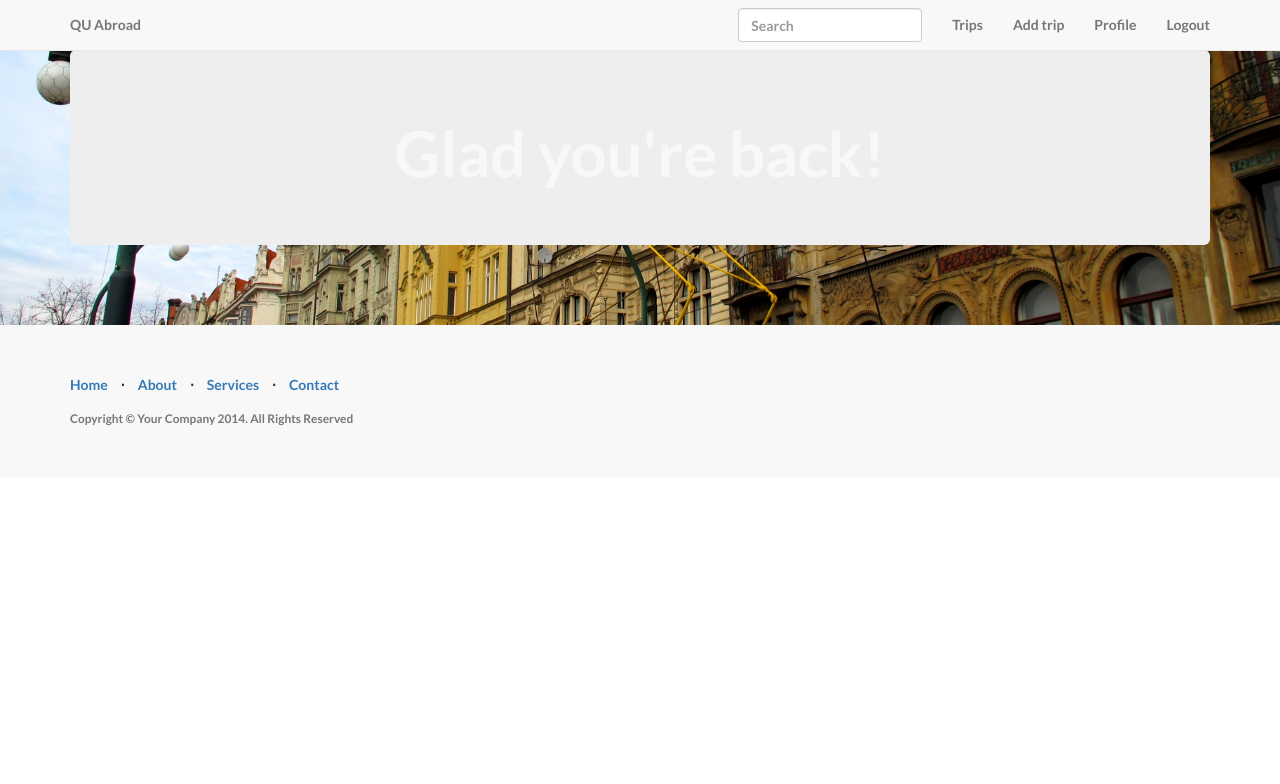
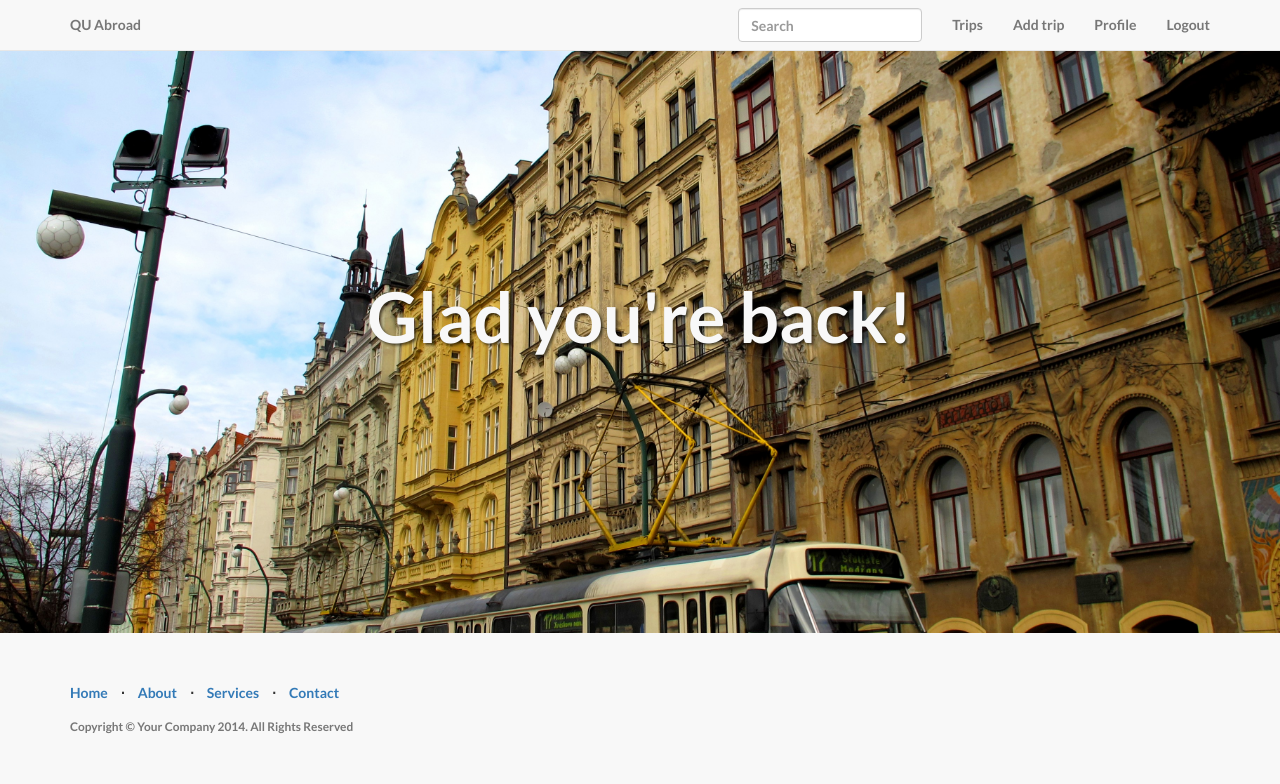
Before and after one commit to eacajolet/qu_abroad, a Django app: page / in a window 1280 px wide. Shown: the top 784 px of the page. Run offline with Django 3.2, Linux system fonts and the light colour scheme; the visitor is signed in with stand-in values (Sample User, id 1); some libraries are stand-ins or nearby versions.

Commit message:
Fix homepage styling

```diff
--- a/templates/home.html
+++ b/templates/home.html
@@ -3,7 +3,7 @@
 <div class="intro-header">
   <div class="container">
     {% if user.is_authenticated %}
-    <div class="jumbotron">
+    <div class="intro-message">
         <h1>Glad you're back!</h1>
     </div>
     {% else %}
```
